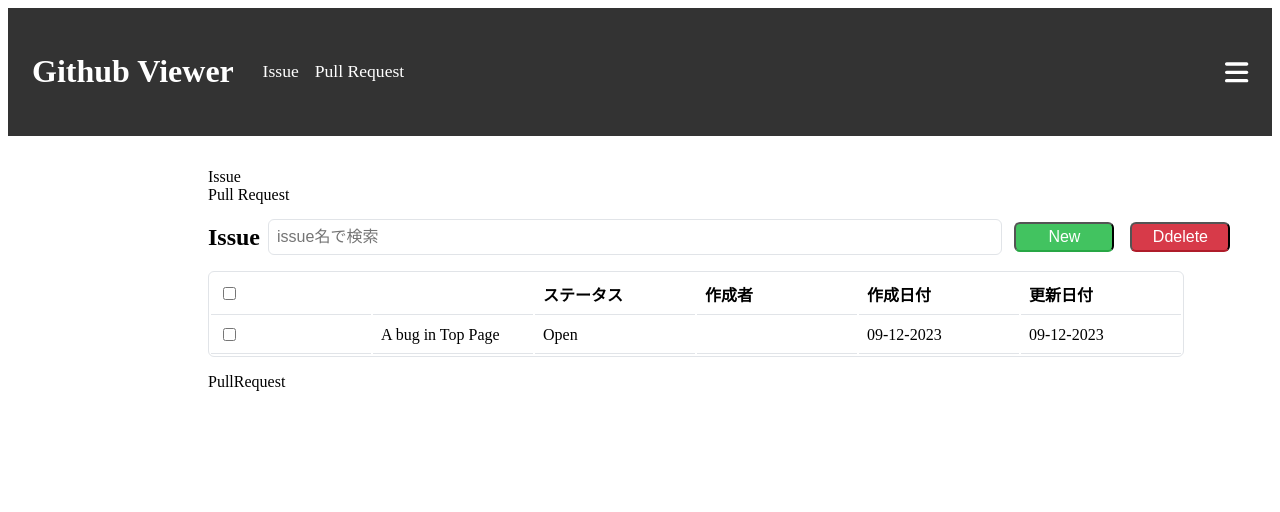
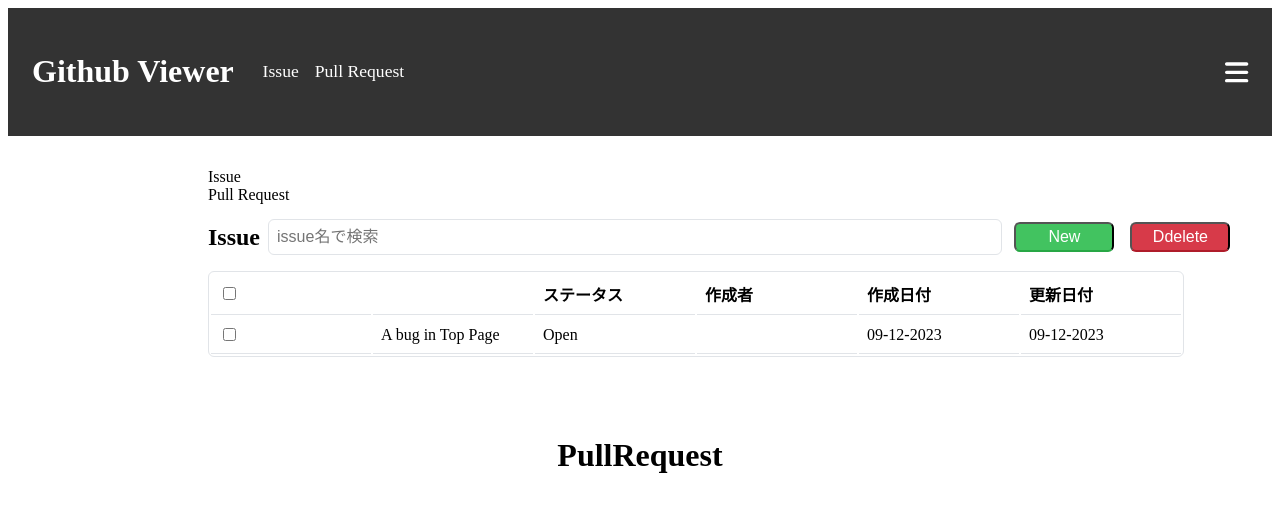
Before and after one commit to canopus-m-satoshi/redux-github-viewer, a React (Create React App) app: page / in a window 1280 px wide. Shown: the top 512 px of the page. Built offline with nearby package versions, Linux system fonts and the light colour scheme.

Commit message:
Pull requestタブの作成

```diff
--- /dev/null
+++ b/src/components/atoms/Title.jsx
@@ -0,0 +1,15 @@
+import { styled } from 'styled-components'
+
+const StyledTitle = styled.h1`
+  place-items: center;
+  place-content: center;
+  text-align: center;
+
+  display: ${(props) => (props.$centering ? 'grid' : 'block')};
+  margin-top: ${(props) => (props.$centering ? '5rem' : '0')};
+`
+
+const Title = ({ title, centering }) => {
+  return <StyledTitle $centering={centering}>{title}</StyledTitle>
+}
+export default Title
--- a/src/components/organisms/Tabs.jsx
+++ b/src/components/organisms/Tabs.jsx
@@ -1,5 +1,6 @@
 import Tab from '../atoms/Tab'
 import TabPanel from '../atoms/TabPanel'
+import Title from '../atoms/Title'
 import IssueBody from '../molecules/IssueBody'
 import IssueHeader from '../molecules/IssueHeader'
 import TabList from '../molecules/TabList'
@@ -19,7 +20,7 @@ const Tabs = () => {
           <IssueBody />
         </TabPanel>
         <TabPanel>
-          <p>PullRequest</p>
+          <Title title="PullRequest" centering />
         </TabPanel>
       </TabPanels>
     </>
```
Also changed, not shown: 1 other file (tests, documents, lock files or other folders).
